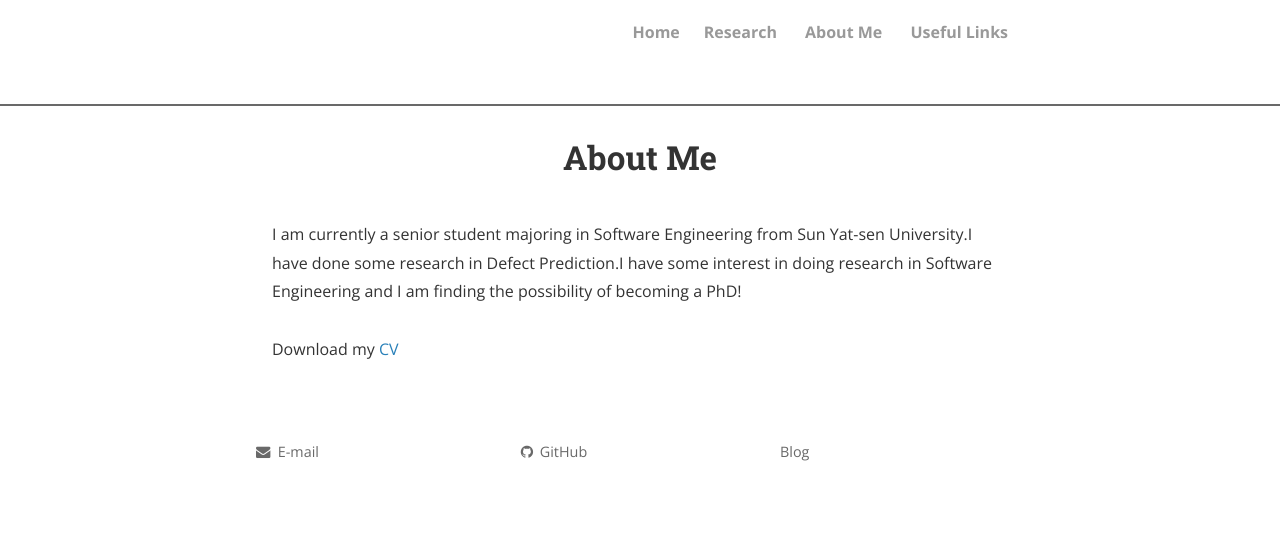
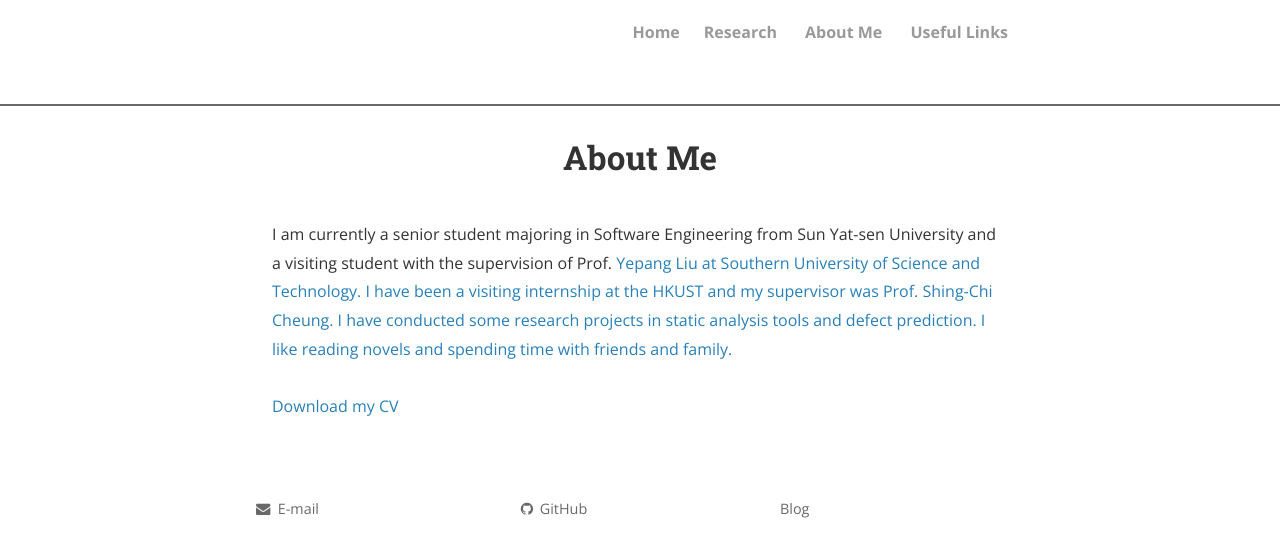
Before and after one commit to LebronX/LebronX.github.io, a Jekyll site: the page built from about.md, in a window 1280 px wide. Shown: the top 557 px of the page. Built offline with Jekyll 4.4.1, drawn with Linux system fonts in a browser that asks for light colours; nearby versions of some CDN libraries; comment, search, counter and statistics services are not loaded; a style sheet for code colours, icons or effects is not loaded.

Commit message:
Update Research

```diff
--- a/about.md
+++ b/about.md
@@ -3,8 +3,8 @@ layout: page
 title: About Me
 permalink: /about/
 ---
-I am currently a senior student majoring in Software Engineering from Sun Yat-sen University.I have done some research in Defect Prediction.I have some interest in doing research in Software Engineering and I am finding the possibility of becoming a PhD!
+I am currently a senior student majoring in Software Engineering from Sun Yat-sen University and a visiting student with the supervision of Prof. <a href="http://www.cse.ust.hk/~andrewust/" target="_self">Yepang Liu at Southern University of Science and Technology. I have been a visiting internship at the HKUST and my supervisor was Prof. <a href="http://www.cse.ust.hk/~scc/" target="_self">Shing-Chi Cheung. I have conducted some research projects in static analysis tools and defect prediction. I like reading novels and spending time with friends and family.
 <br>
 <br>
-Download my <a href="https://github.com/LebronX/LebronX.github.io/blob/master/Xuan_Xie_CV_7_28_2018.pdf" download="Xuan XIE- CV">CV</a><br>
+Download my <a href="https://github.com/LebronX/LebronX.github.io/blob/master/Xuan_Xie_CV.pdf" download="Xuan XIE- CV">CV</a><br>
 <br>
```
Also changed, not shown: 1 other file.
